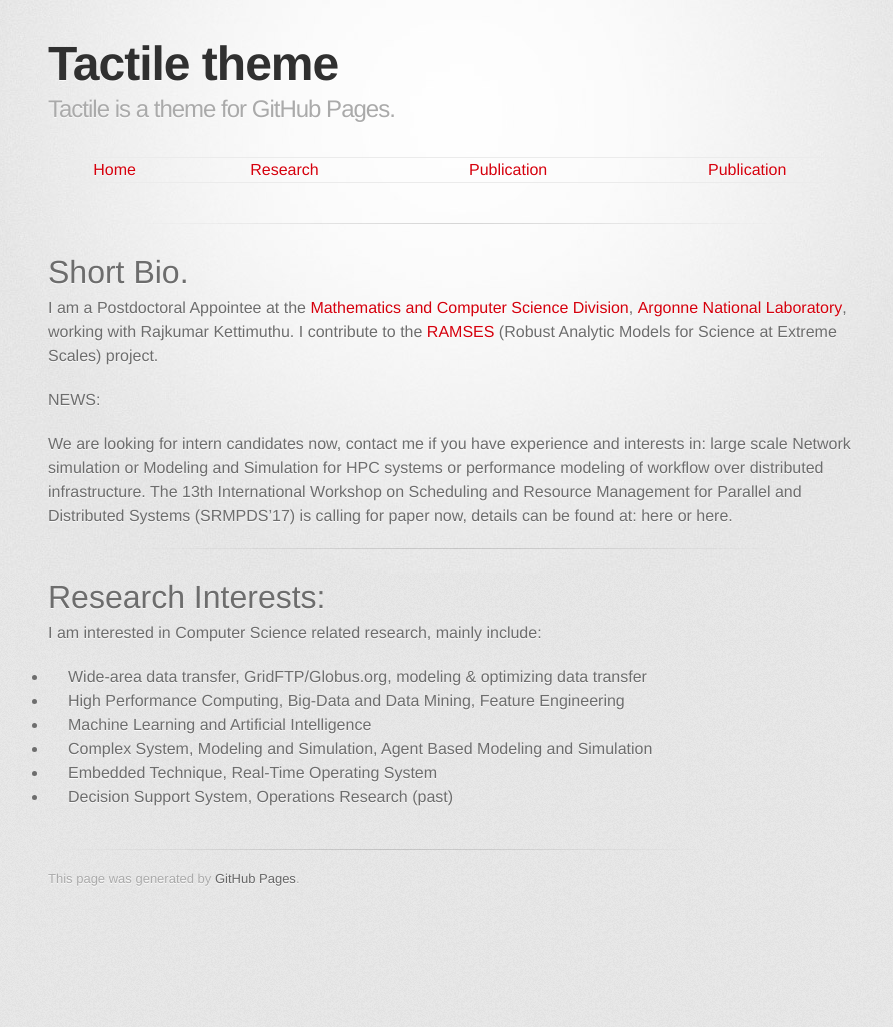
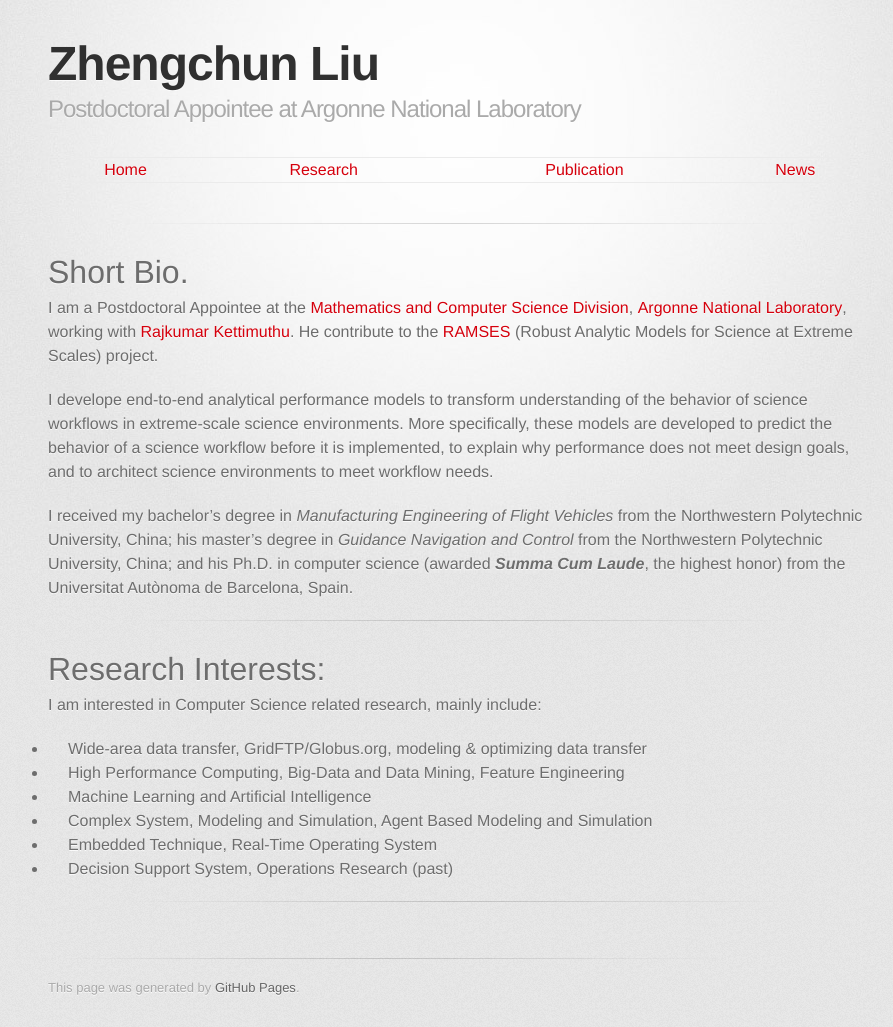
Before and after one commit to lzhengchun/lzhengchun.github.io, a Jekyll site: the page built from index.md, in a window 1280 px wide. Shown: the whole page, without its empty margins (182-1075 px from the left). Built offline with Jekyll 4.4.1, drawn with Linux system fonts in a browser that asks for light colours; some web fonts are replaced; before the commit the page ends 918 px from its top, so only the background shows below that.

Commit message:
add, delete, polish etc.

```diff
--- a/_config.yml
+++ b/_config.yml
@@ -1,5 +1,5 @@
-title: Tactile theme
-description: Tactile is a theme for GitHub Pages.
+title:
+description:
 show_downloads: true
-google_analytics:
+google_analytics: UA-61001376-1
 theme:
--- a/_layouts/default.html
+++ b/_layouts/default.html
@@ -9,7 +9,7 @@
     <!--[if lt IE 9]>
     <script src="//html5shiv.googlecode.com/svn/trunk/html5.js"></script>
     <![endif]-->
-    <title>{{ site.title | default: site.github.repository_name }} by {{ site.github.owner_name }}</title>
+    <title>Zhengchun Liu - Academic home page </title>
   </head>
 
   <body>
@@ -17,22 +17,23 @@
       <div class="inner">
 
         <header>
-          <h1>{{ site.title | default: site.github.repository_name }}</h1>
-          <h2>{{ site.description | default: site.github.project_tagline }}</h2>
+          <h1>Zhengchun Liu</h1>
+          <h2>Postdoctoral Appointee at Argonne National Laboratory</h2>
         </header>
+
         <section id="downloads" class="clearfix">
         <table>
           <tr>
             <th><a href="index.html" <span>Home</span></a></th>
             <th><a href="Research.html" <span>Research</span></a></th>
             <th><a href="Publication.html" <span>Publication</span></a></th>
-            <th><a href="News.html" <span>Publication</span></a></th>
+            <th><a href="News.html" <span>News</span></a></th>
           </tr>
-
         </table>
-
-
-
+        <!--
+          <br>
+          <a href="https://github.com/lzcbetter"><img src="./img/github.png" alt="GitHub" width="32px" height="32px"></a>
+          -->
         </section>
         <hr>
         <section id="main_content">
@@ -40,9 +41,6 @@
         </section>
 
         <footer>
-        {% if site.github.is_project_page %}
-          {{ site.title | default: site.github.repository_name }} is maintained by <a href="{{ site.github.owner_url }}">{{ site.github.owner_name }}</a><br>
-        {% endif %}
           This page was generated by <a href="https://pages.github.com">GitHub Pages</a>.
         </footer>
 
--- a/index.md
+++ b/index.md
@@ -5,12 +5,11 @@ title: Home
 
 # Short Bio.
 
-I am a Postdoctoral Appointee at the [Mathematics and Computer Science Division](http://mcs.anl.gov/), [Argonne National Laboratory](http://www.anl.gov/), working with Rajkumar Kettimuthu. I contribute to the [RAMSES](https://ramsesproject.github.io) (Robust Analytic Models for Science at Extreme Scales) project.
+I am a Postdoctoral Appointee at the [Mathematics and Computer Science Division](http://www.mcs.anl.gov/person/zhengchun-liu), [Argonne National Laboratory](http://www.anl.gov/), working with [Rajkumar Kettimuthu](http://www.mcs.anl.gov/~kettimut/). He contribute to the [RAMSES](https://ramsesproject.github.io) (Robust Analytic Models for Science at Extreme Scales) project.
 
-NEWS:
+I develope end-to-end analytical performance models to transform understanding of the behavior of science workflows in extreme-scale science environments. More specifically, these models are developed to predict the behavior of a science workflow before it is implemented, to explain why performance does not meet design goals, and to architect science environments to meet workflow needs.
 
-We are looking for intern candidates now, contact me if you have experience and interests in: large scale Network simulation or Modeling and Simulation for HPC systems or performance modeling of workflow over distributed infrastructure.
-The 13th International Workshop on Scheduling and Resource Management for Parallel and Distributed Systems (SRMPDS'17) is calling for paper now, details can be found at: here or here.
+I received my bachelor's degree in _Manufacturing Engineering of Flight Vehicles_ from the Northwestern Polytechnic University, China; his master's degree in _Guidance Navigation and Control_ from the Northwestern Polytechnic University, China; and his Ph.D. in computer science (awarded ___Summa Cum Laude___, the highest honor) from the Universitat Autònoma de Barcelona, Spain.
 
 ---
 # Research Interests:
@@ -23,3 +22,5 @@ I am interested in Computer Science related research, mainly include:
 * Complex System, Modeling and Simulation, Agent Based Modeling and Simulation
 * Embedded Technique, Real-Time Operating System
 * Decision Support System, Operations Research (past)
+
+---
```
Also changed, not shown: News.md (added, +42 -0 lines), img/github.png (added).
